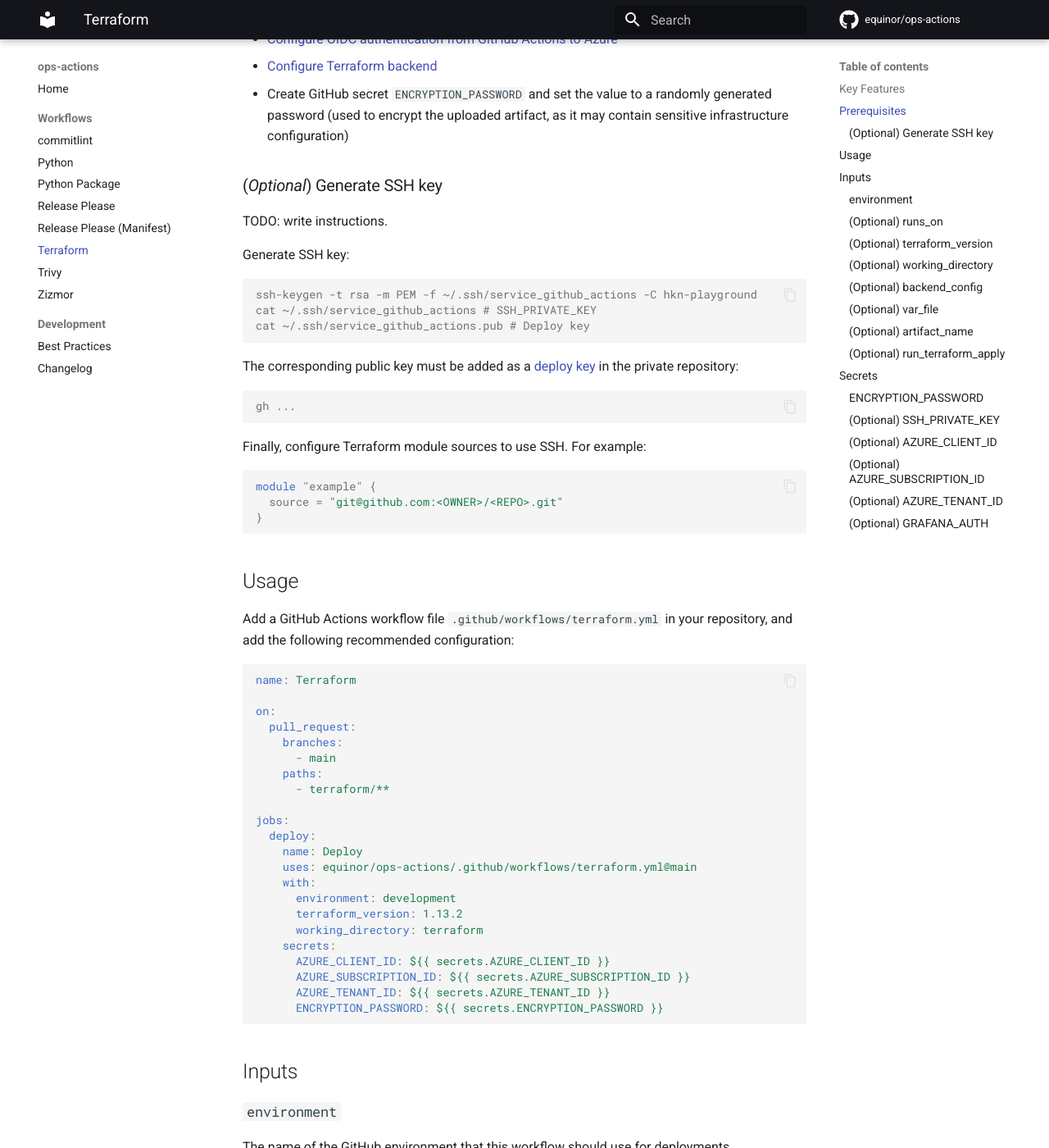
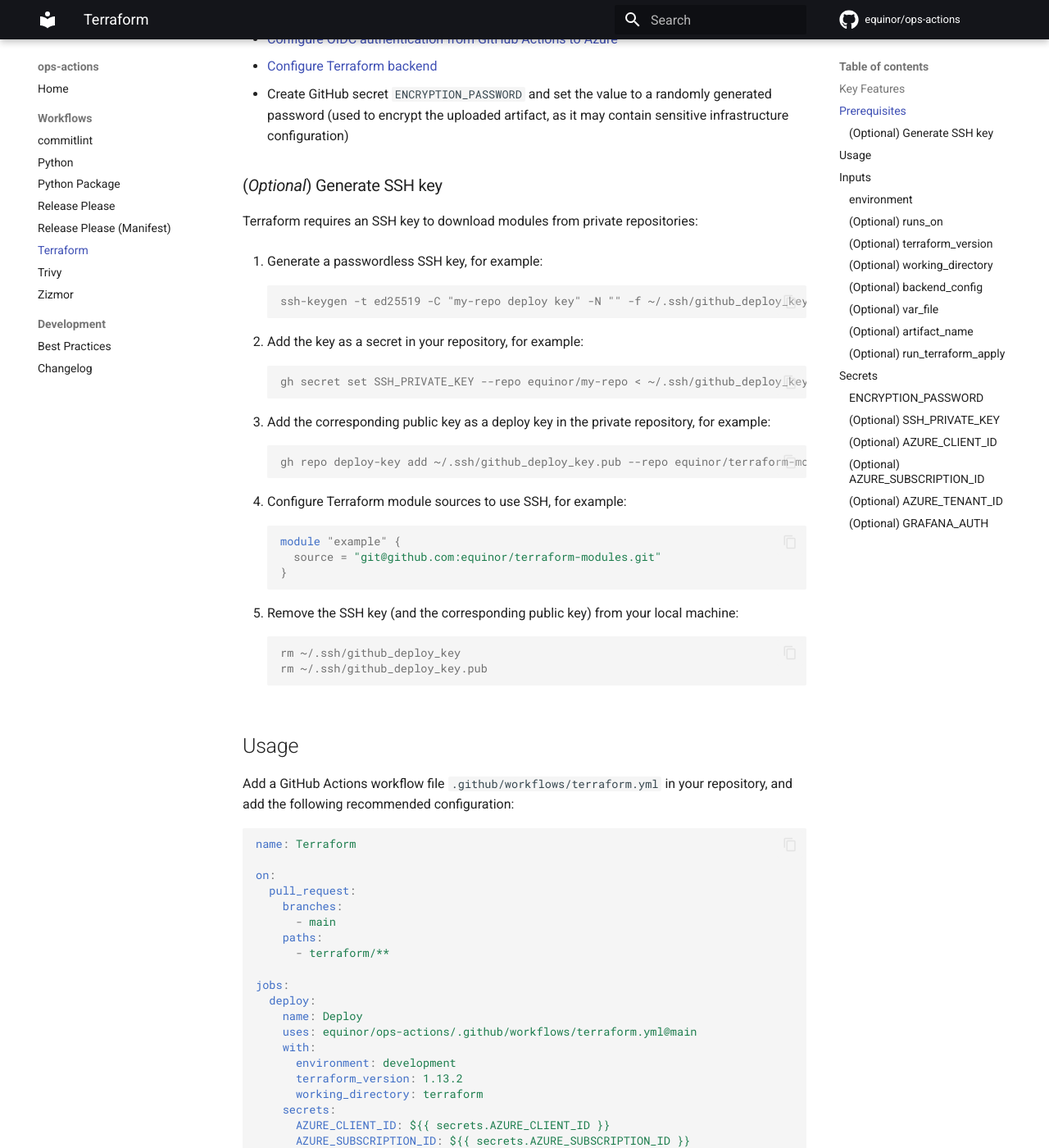
Before and after one commit to equinor/ops-actions, an MkDocs documentation site: the page built from docs/workflows/terraform.md, in a window 1280 px wide and 1400 px high, scrolled down 538 px. Shown: the whole window at 82% size. Built offline with MkDocs 1.6.1 and Material for MkDocs 9.7.7, drawn with Linux system fonts in a browser that asks for light colours; comment, search, counter and statistics services are not loaded.

Commit message:
docs(terraform): generate deploy key

````diff
--- a/docs/workflows/terraform.md
+++ b/docs/workflows/terraform.md
@@ -18,29 +18,40 @@
 
 ### (*Optional*) Generate SSH key
 
-TODO: write instructions.
+Terraform requires an SSH key to download modules from private repositories:
 
-Generate SSH key:
+1. Generate a passwordless SSH key, for example:
 
-```console
-ssh-keygen -t rsa -m PEM -f ~/.ssh/service_github_actions -C hkn-playground
-cat ~/.ssh/service_github_actions # SSH_PRIVATE_KEY
-cat ~/.ssh/service_github_actions.pub # Deploy key
-```
+    ```console
+    ssh-keygen -t ed25519 -C "my-repo deploy key" -N "" -f ~/.ssh/github_deploy_key
+    ```
 
-The corresponding public key must be added as a [deploy key](https://docs.github.com/en/authentication/connecting-to-github-with-ssh/managing-deploy-keys#set-up-deploy-keys) in the private repository:
+1. Add the key as a secret in your repository, for example:
 
-```console
-gh ...
-```
+    ```console
+    gh secret set SSH_PRIVATE_KEY --repo equinor/my-repo < ~/.ssh/github_deploy_key
+    ```
 
-Finally, configure Terraform module sources to use SSH. For example:
+1. Add the corresponding public key as a deploy key in the private repository, for example:
 
-```terraform
-module "example" {
-  source = "git@github.com:<OWNER>/<REPO>.git"
-}
-```
+    ```console
+    gh repo deploy-key add ~/.ssh/github_deploy_key.pub --repo equinor/terraform-modules --title "my-repo deploy key"
+    ```
+
+1. Configure Terraform module sources to use SSH, for example:
+
+    ```terraform
+    module "example" {
+      source = "git@github.com:equinor/terraform-modules.git"
+    }
+    ```
+
+1. Remove the SSH key (and the corresponding public key) from your local machine:
+
+    ```console
+    rm ~/.ssh/github_deploy_key
+    rm ~/.ssh/github_deploy_key.pub
+    ```
 
 ## Usage
 
````
Also changed, not shown: 1 other file.
